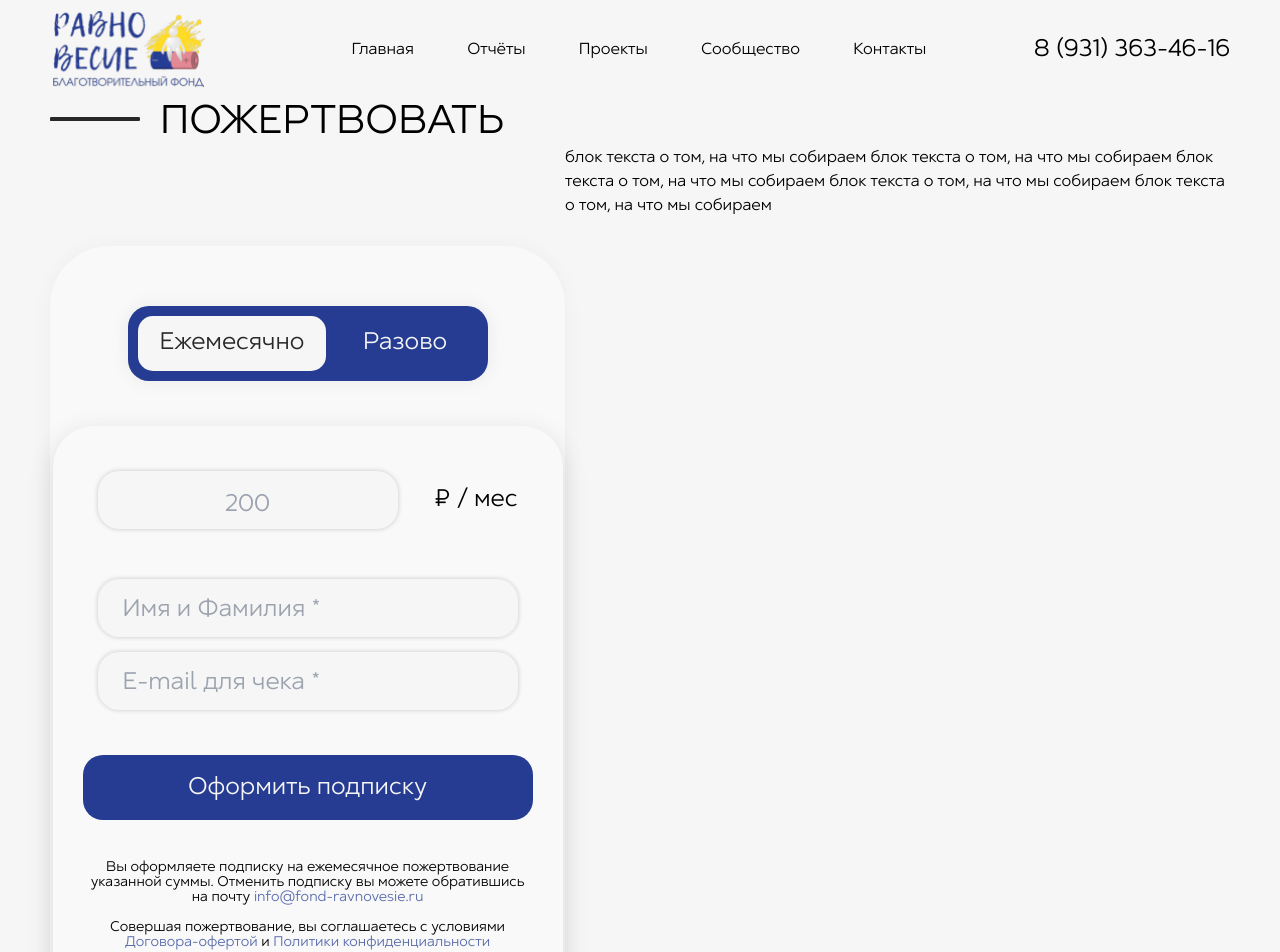
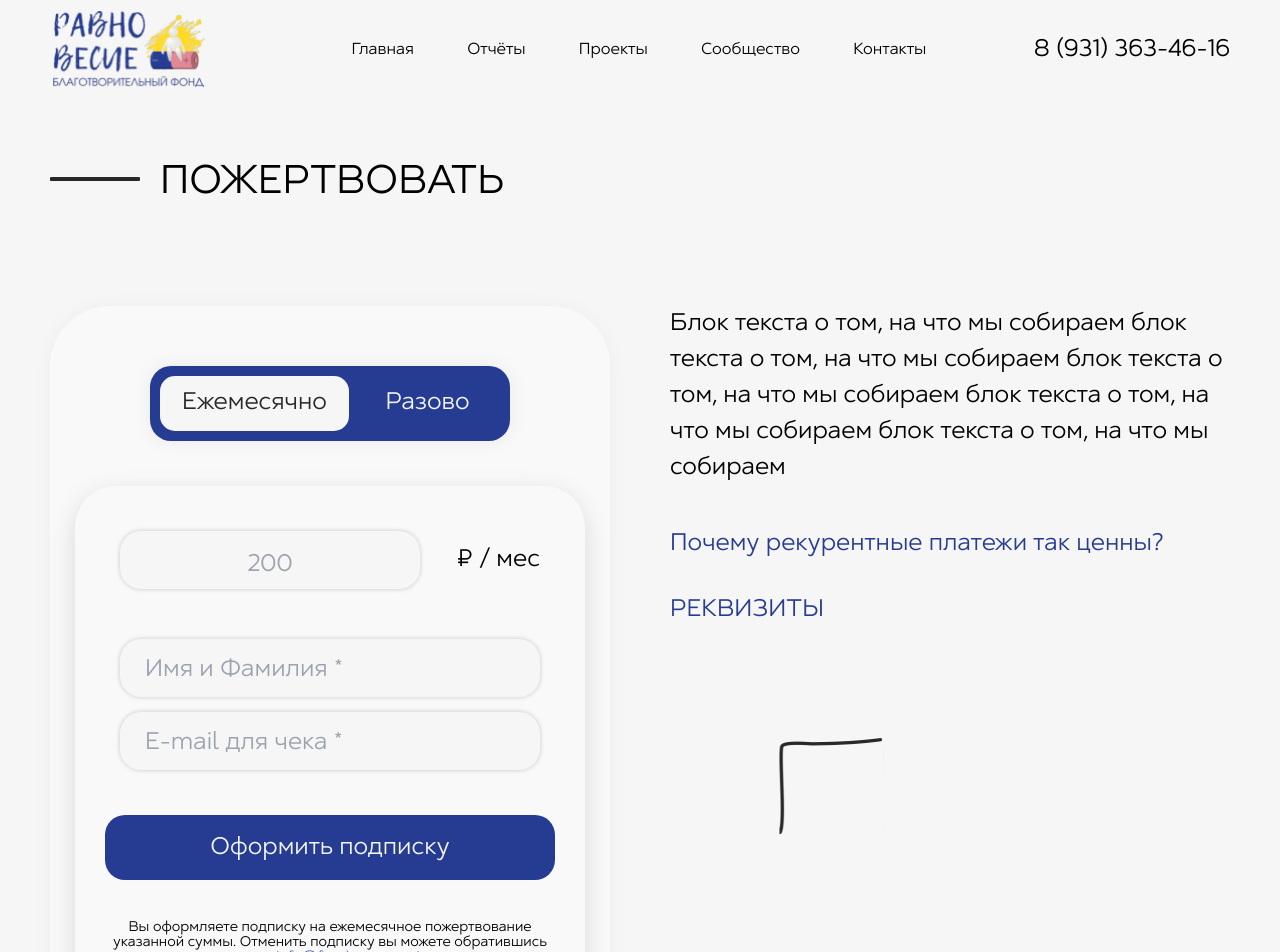
Before and after one commit to thirdmadman/fond-ravnovesie.ru_2023, a Next.js app: page /ways-to-help in a window 1280 px wide. Shown: the top 952 px of the page. Built offline with nearby package versions, Linux system fonts and the light colour scheme.

Commit message:
feat: separate QR donation image component feat: separate donation form feat: update donation form

```diff
--- /dev/null
+++ b/src/components/shared/QrDonationImage.tsx
@@ -0,0 +1,5 @@
+import '@/styles/shared/qrDonationImage.scss';
+
+export function QrDonationImage() {
+  return <div className="qr-donation-image">{/* image here */}</div>;
+}
--- a/src/components/ways-to-help/SectionDonate.tsx
+++ b/src/components/ways-to-help/SectionDonate.tsx
@@ -1,17 +1,30 @@
-import { DonationForm } from '../home/DonationForm';
+import Link from 'next/link';
+import { DonationForm } from '@/components/home/DonationForm';
 import '@/styles/ways-to-help/sectionDonate.scss';
+import { QrDonationImage } from '@/components/shared/QrDonationImage';
 
 export function SectionDonate() {
   return (
     <section className="section-donate" id="donate">
       <h2>Пожертвовать</h2>
       <div className="section-donate__body">
-        <DonationForm />
+        <div className="section-donate__form-container">
+          <DonationForm />
+        </div>
         <div className="section-donate__description">
           <p>
-            блок текста о том, на что мы собираем блок текста о том, на что мы собираем блок текста о том, на что мы
+            Блок текста о том, на что мы собираем блок текста о том, на что мы собираем блок текста о том, на что мы
             собираем блок текста о том, на что мы собираем блок текста о том, на что мы собираем
           </p>
+          <button className="section-donate__hint-button" type="button">
+            Почему рекурентные платежи так ценны?
+          </button>
+          <Link className="section-donate__link" href="reports">
+            Реквизиты
+          </Link>
+          <div className="section-donate__image-container">
+            <QrDonationImage />
+          </div>
         </div>
       </div>
     </section>
--- a/src/styles/home/donationForm.scss
+++ b/src/styles/home/donationForm.scss
@@ -3,8 +3,6 @@
 .donation-form {
   padding-top: 60px;
   padding-bottom: 60px;
-  padding-left: 31px;
-  max-width: 780px;
   width: 100%;
   display: flex;
   flex-direction: column;
@@ -15,27 +13,14 @@
   background: $color-light-l;
   box-shadow: 0px 1px 21px 0px rgba(0, 0, 0, 0.04);
 
-  @media screen and (max-width: $layout-breakpoint-desktop-m) {
-    max-width: 675px;
-  }
-
   @media screen and (max-width: $layout-breakpoint-desktop-s) {
-    max-width: 640px;
-    margin-top: 100px;
     padding-bottom: 60px;
     padding-left: 0px;
   }
 
-  @media screen and (max-width: $layout-breakpoint-tablet-l) {
-    max-width: 900px;
-    margin-top: 50px;
-  }
-
   @media screen and (max-width: $layout-breakpoint-mobile-xl) {
-    margin-top: 0;
     padding-top: 0;
     padding-bottom: 0;
-    max-width: 235px;
     background-color: initial;
     box-shadow: none;
   }
--- /dev/null
+++ b/src/styles/shared/qrDonationImage.scss
@@ -0,0 +1,23 @@
+@import '../constants.scss';
+
+.qr-donation-image {
+  min-width: 342px;
+  min-height: 342px;
+  background:
+    url('../../../public/images/visuals/corner-left-top-qr-home.svg') left top no-repeat,
+    url('../../../public/images/visuals/corner-right-bottom-qr-home.svg') right bottom no-repeat;
+
+  @media screen and (max-width: $layout-breakpoint-tablet-s) {
+    min-width: 230px;
+    min-height: 230px;
+    background-size: 30%;
+  }
+
+  @media screen and (max-width: $layout-breakpoint-tablet-xs-bugfix) {
+    align-self: center;
+  }
+
+  @media screen and (max-width: $layout-breakpoint-mobile-xl) {
+    display: none;
+  }
+}
--- a/src/styles/ways-to-help/sectionDonate.scss
+++ b/src/styles/ways-to-help/sectionDonate.scss
@@ -1,9 +1,49 @@
+@import '../constants.scss';
+
 .section-donate {
+  margin-bottom: 150px;
+  padding-top: 60px;
+
+  h2 {
+    margin-bottom: 100px;
+  }
+
   .section-donate__body {
     display: flex;
+    gap: 60px;
+  }
+
+  .section-donate__form-container {
+    max-width: 780px;
+    width: 100%;
   }
 
   .section-donate__description {
+    max-width: 780px;
+    width: 100%;
+    display: flex;
+    flex-direction: column;
+    align-items: flex-start;
+    font-size: 24px;
+    line-height: 36px;
+  }
 
+  p {
+    margin-bottom: 40px;
+  }
+
+  .section-donate__hint-button {
+    margin-bottom: 30px;
+    color: $color-primary-blue;
+  }
+
+  .section-donate__link {
+    color: $color-primary-blue;
+    text-transform: uppercase;
+    margin-bottom: 110px;
+  }
+
+  .section-donate__image-container {
+    align-self: center;
   }
 }
```
Also changed, not shown: src/components/home/SectionDonation.tsx (+7 -2 lines), src/styles/home/sectionDonation.scss (+32 -7 lines).
